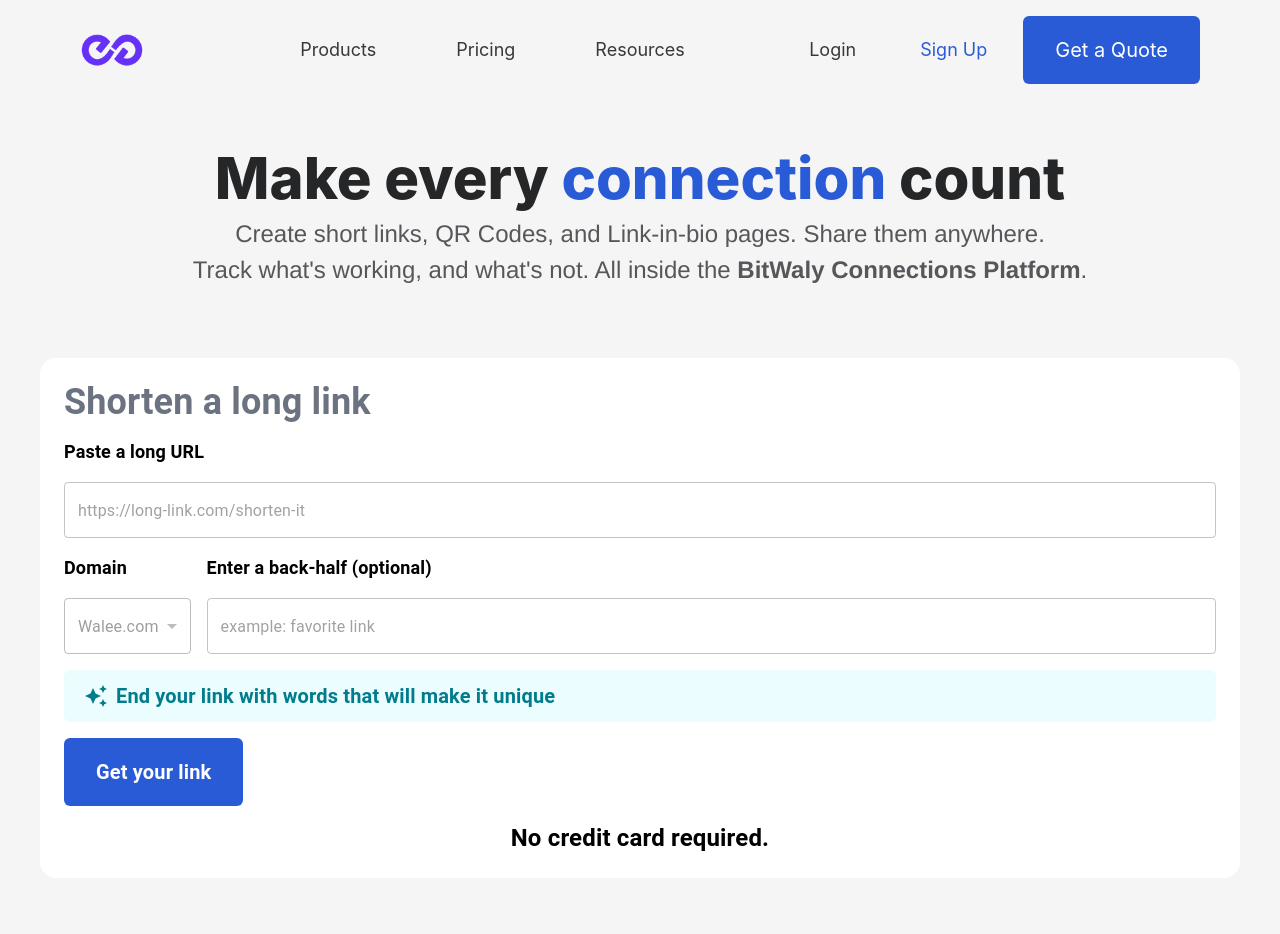
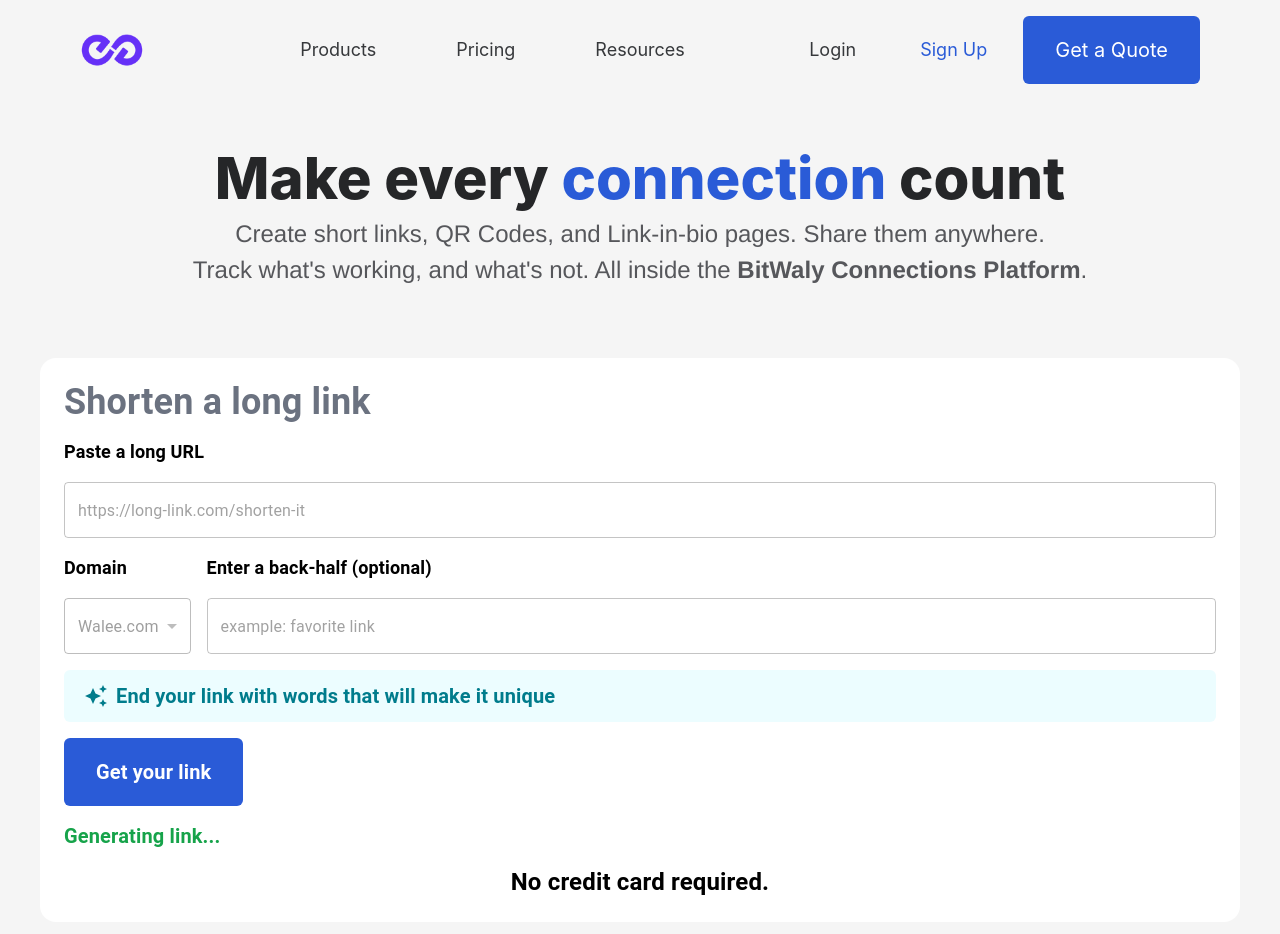
Before and after one commit to abdullahan1928/BitWaly, a React (Vite) app in the folder client/: page / in a window 1280 px wide. Shown: the top 934 px of the page. Built offline with nearby package versions, Linux system fonts and the light colour scheme.

Commit message:
Add time taken to generate short link

```diff
--- a/client/src/features/Home/components/ShortLink.tsx
+++ b/client/src/features/Home/components/ShortLink.tsx
@@ -13,6 +13,7 @@
   const [longUrl, setLongUrl] = useState("");
   const [backHalf, setBackHalf] = useState("");
   const [shortLink, setShortLink] = useState("");
+  const [timeTaken, setTimeTaken] = useState<number | null>(null);
 
   const handleDomainChange = (newValue: string) => {
     setDomain(newValue);
@@ -28,10 +29,15 @@
 
   const handleButtonClick = async () => {
     try {
+      const startTime = performance.now();
+
       // Check if the URL starts with "http://" or "https://"
       const formattedUrl = /^https?:\/\//i.test(longUrl) ? longUrl : `https://${longUrl}`;
 
-      UrlShortener(formattedUrl).then((shortUrl) => {
+      await UrlShortener(formattedUrl).then((shortUrl) => {
+        const endTime = performance.now();
+        const timeTaken = (endTime - startTime) / 1000; // Convert to seconds
+        setTimeTaken(timeTaken);
         setShortLink(`${REDIRECT_URL}/${shortUrl}`);
       });
     } catch (error) {
@@ -84,6 +90,11 @@
       <div onClick={handleButtonClick}>
         <PrimaryButton text="Get your link" />
       </div>
+      {!shortLink && (
+        <p className="text-xl font-bold text-green-600">
+          Generating link...
+        </p>
+      )}
       {shortLink && (
         <div className="w-full text-2xl font-bold py-4 flex gap-2">
           <p className="p-4">
@@ -97,6 +108,11 @@
           </div>
         </div>
       )}
+      {timeTaken !== null && (
+        <p className="text-xl font-bold text-green-600">
+          Link generated in {timeTaken} seconds
+        </p>
+      )}
       <p className="text-2xl font-bold flex self-center">No credit card required.</p>
     </div>
   );
```
Also changed, not shown: 1 other file (tests, documents, lock files or other folders).
